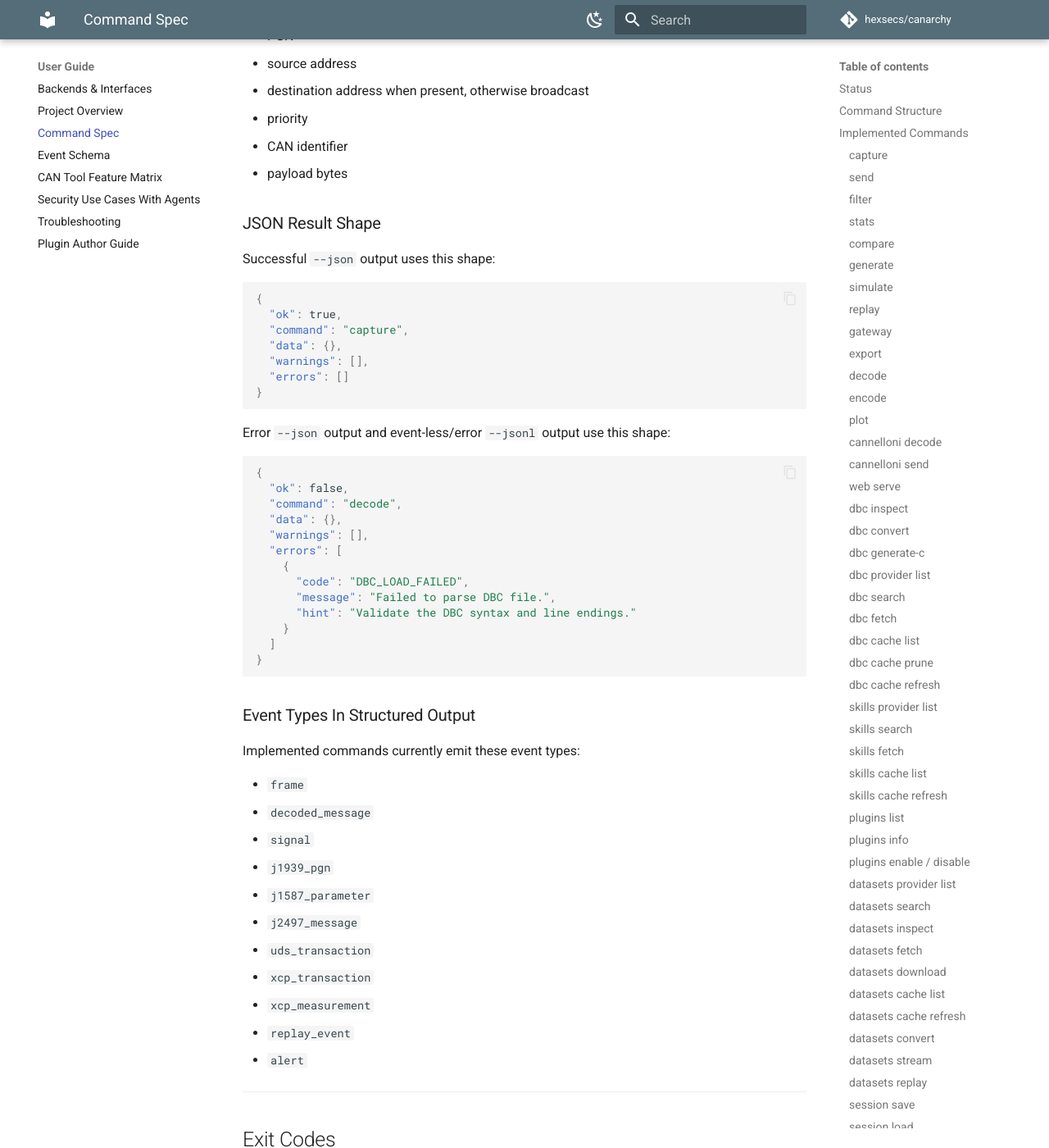
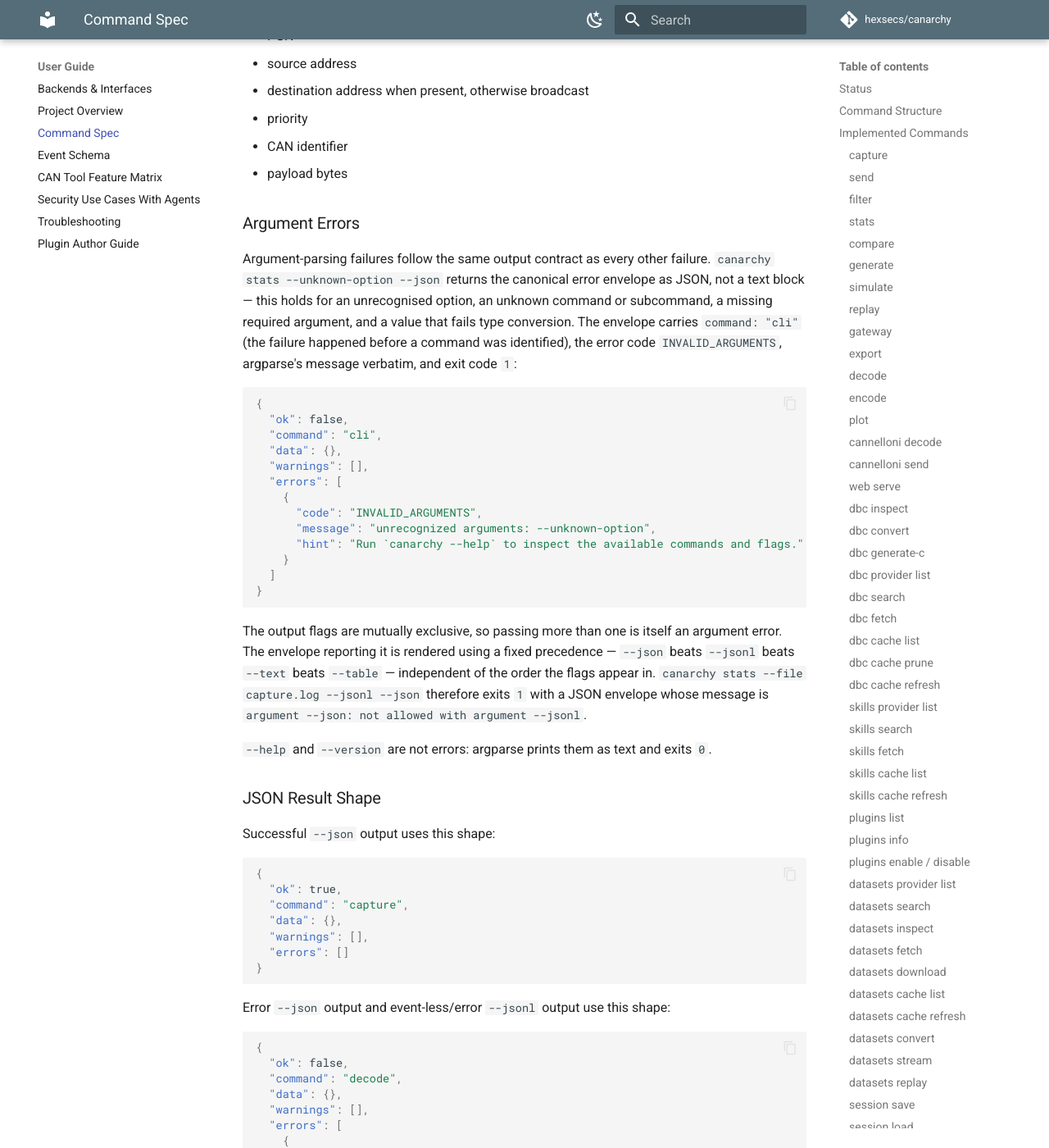
Before and after one commit to hexsecs/canarchy, an MkDocs documentation site: the page built from docs/command_spec.md, in a window 1280 px wide and 1400 px high, scrolled down 52653 px. Shown: the whole window at 82% size. Built offline with MkDocs 1.6.1 and Material for MkDocs 9.7.7, drawn with Linux system fonts in a browser that asks for light colours; comment, search, counter and statistics services are not loaded.

Commit message:
Honour --json/--jsonl for argparse failures from the console script (fixes #519)
The installed `canarchy` console script calls `main()` with no argv, and the
requested output format was detected from that `None` rather than from the real
command line. Argparse then parsed `sys.argv[1:]` anyway, so every parse
failure — unrecognised option, unknown command or subcommand, missing required
argument, invalid typed value — printed the human-readable text block even when
the caller asked for `--json` or `--jsonl`. Agents needed one error parser for
runtime failures and another for usage failures, which are the ones automation
hits most. Every existing test passed an explicit argv list to `main([...])`
and so could not observe it.

`main` now resolves the effective argv first and hands the same list to both the
format detection and the parser. Parse failures return the canonical
`INVALID_ARGUMENTS` envelope in the requested format with exit code 1; text
output and successful command output are unchanged.

Conflicting output flags are themselves a usage error (the flags form a
mutually exclusive argparse group). The envelope reporting that error is
rendered by the fixed precedence `--json` > `--jsonl` > `--text` > `--table`,
independent of command-line order — the same precedence `format_name` already
applies to successfully parsed invocations, so the two paths cannot disagree.

Regression coverage runs the installed console script as a real subprocess;
those tests fail on the unfixed tree and pass here.

Co-Authored-By: Claude Opus 5 <noreply@anthropic.com>
Claude-Session: https://claude.ai/code/session_0195Fkk63xics9zBvjFgYz8T

````diff
--- a/docs/command_spec.md
+++ b/docs/command_spec.md
@@ -1859,6 +1859,42 @@ J1939 `--text` output includes:
 * CAN identifier
 * payload bytes
 
+### Argument Errors
+
+Argument-parsing failures follow the same output contract as every other
+failure. `canarchy stats --unknown-option --json` returns the canonical error
+envelope as JSON, not a text block — this holds for an unrecognised option, an
+unknown command or subcommand, a missing required argument, and a value that
+fails type conversion. The envelope carries `command: "cli"` (the failure
+happened before a command was identified), the error code
+`INVALID_ARGUMENTS`, argparse's message verbatim, and exit code `1`:
+
+```json
+{
+  "ok": false,
+  "command": "cli",
+  "data": {},
+  "warnings": [],
+  "errors": [
+    {
+      "code": "INVALID_ARGUMENTS",
+      "message": "unrecognized arguments: --unknown-option",
+      "hint": "Run `canarchy --help` to inspect the available commands and flags."
+    }
+  ]
+}
+```
+
+The output flags are mutually exclusive, so passing more than one is itself an
+argument error. The envelope reporting it is rendered using a fixed precedence
+— `--json` beats `--jsonl` beats `--text` beats `--table` — independent of the
+order the flags appear in. `canarchy stats --file capture.log --jsonl --json`
+therefore exits `1` with a JSON envelope whose message is
+`argument --json: not allowed with argument --jsonl`.
+
+`--help` and `--version` are not errors: argparse prints them as text and
+exits `0`.
+
 ### JSON Result Shape
 
 Successful `--json` output uses this shape:
--- a/mkdocs.yml
+++ b/mkdocs.yml
@@ -162,6 +162,7 @@ nav:
           - Full-Screen TUI: design/tui-shell.md
           - Web Dashboard: design/web-serve.md
           - cannelloni Interop: design/cannelloni-interop.md
+          - CLI Parse-Error Output: design/cli-parse-errors.md
       - Test Specs:
           - Test Isolation: tests/test-isolation.md
           - Active Command Safety: tests/active-command-safety.md
@@ -203,6 +204,7 @@ nav:
           - Web Dashboard: tests/web-serve.md
           - cannelloni Interop: tests/cannelloni-interop.md
           - Composition: tests/composition.md
+          - CLI Parse-Error Output: tests/cli-parse-errors.md
   - Agents:
       - Agent Guide: agents.md
       - MCP Install: mcp_install.md
````
Also changed, not shown: AGENTS.md (+11 -0 lines), CHANGELOG.md (+2 -0 lines), docs/design/cli-parse-errors.md (added, +101 -0 lines), docs/troubleshooting.md (+10 -2 lines), 3 other files.
